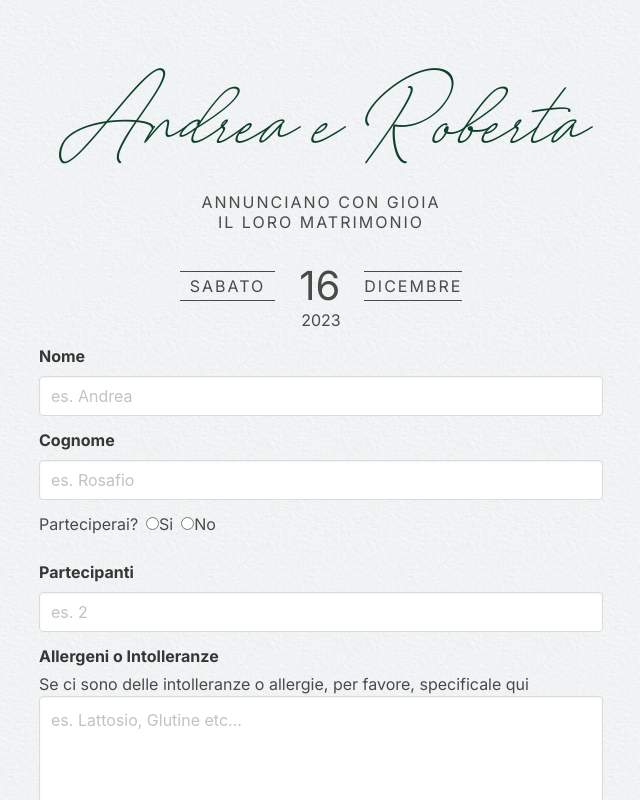
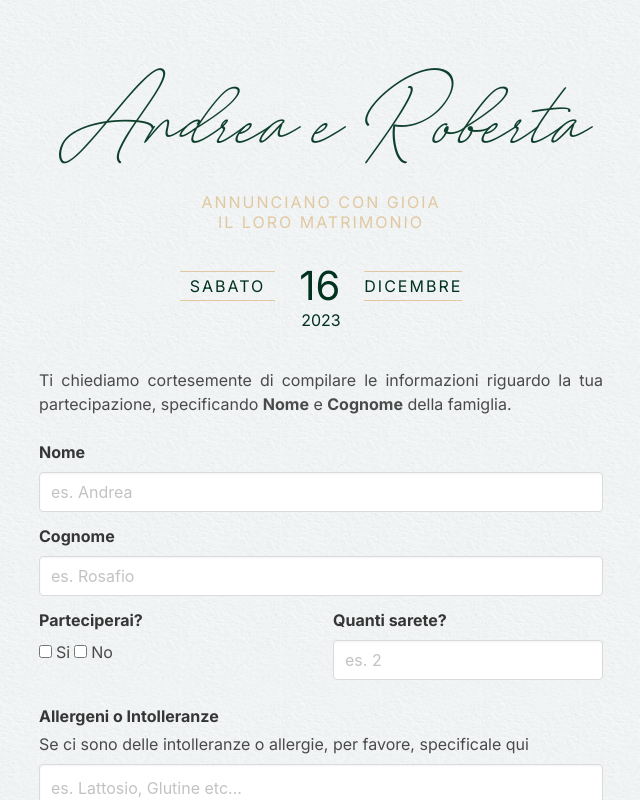
Before and after one commit to FabioCiurlia/wedding, a Next.js app: page / in a window 1280 px wide. Shown: the top 800 px of the page, without its empty margins (319-959 px from the left). Built offline with nearby package versions, Linux system fonts and the light colour scheme.

Commit message:
Form update

```diff
--- a/package.json
+++ b/package.json
@@ -3,7 +3,7 @@
   "version": "0.1.0",
   "private": true,
   "scripts": {
-    "dev": "next dev",
+    "dev": "next dev -p 8080",
     "build": "next build",
     "start": "next start",
     "lint": "next lint"
@@ -21,6 +21,7 @@
     "@types/react-dom": "^18",
     "eslint": "^8",
     "eslint-config-next": "13.5.6",
+    "sass": "^1.69.5",
     "typescript": "^5"
   }
 }
--- a/src/app/components/Celebration.tsx
+++ b/src/app/components/Celebration.tsx
@@ -11,7 +11,7 @@ export default function Celebration() {
         <div className="column is-half">
           <div className="my-5">
             <p
-              className="has-text-centered is-size-6"
+              className="has-text-centered is-size-6 is-gold"
               style={{ lineHeight: "normal", letterSpacing: "2px" }}
             >
               ANNUNCIANO CON GIOIA
@@ -28,13 +28,13 @@ export default function Celebration() {
                 <span className="wrapped-border">&#8194;SABATO&#8194;</span>
               </div>
               <div>
-                <span className="is-size-2 is-size-2-touch">16</span>
+                <span className="is-size-2 is-size-2-touch is-green">16</span>
               </div>
               <div>
                 <span className="wrapped-border">DICEMBRE</span>
               </div>
             </div>
-            <div style={{ marginTop: "-8px" }}>2023</div>
+            <div className="is-green" style={{ marginTop: "-8px" }}>2023</div>
           </div>
         </div>
       </div>
--- a/src/app/components/ConfirmForm.tsx
+++ b/src/app/components/ConfirmForm.tsx
@@ -3,6 +3,10 @@ import React from "react";
 export default function ConfirmForm() {
   return (
     <>
+    <div className="content my-5">
+        <p className="has-text-justified">Ti chiediamo cortesemente di compilare le informazioni riguardo la tua partecipazione, specificando <b>Nome</b> e <b>Cognome</b> della famiglia.
+        </p>
+      </div>
       <form name="confirm-invite" data-netlify="true" method="post">
         <input type="hidden" name="form-name" value="confirm-invite"/>
         <div className="field">
@@ -13,24 +17,34 @@ export default function ConfirmForm() {
             <label className="label">Cognome</label>
             <input className="input" type="text" name="cognome" placeholder="es. Rosafio"/>
         </div>
-        <div className="control">
-            <label className="radio">Parteciperai?</label>
-            <label className="radio">
-                <input type="radio" name="partecipi" value="Si"/>Si
-            </label>
-            <label className="radio">
-                <input type="radio" name="partecipi" value="No"/>No
-            </label>
+
+        <div className="columns">
+          <div className="column is-6">
+          <label className="label">Parteciperai?</label>
+          <label className="checkbox">
+            <input type="checkbox" name="partecipazione" value="Si"/>
+          </label>
+          <span className="mx-1">Si</span>
+
+          <label className="checkbox">
+            <input type="checkbox" name="partecipazione" value="No"/>
+          </label>
+          <span className="mx-1">No</span>
         </div>
-        <br/>
-        <div className="field">
-          <label className="label">Partecipanti</label>
+
+        <div className="column is-6">
+
+          <div className="field">
+          <label className="label">Quanti sarete?</label>
           <input className="input" type="number" name="numero" placeholder="es. 2"/>
         </div>
+          </div>
+
+          </div>
 
         <div className="field">
             <label className="label mb-1">Allergeni o Intolleranze</label>
-            <article className="">
+            <article className="mb-2">
                 <div className="is-bold">
                     Se ci sono delle intolleranze o allergie, per favore, specificale qui
                 </div>
@@ -39,7 +53,7 @@ export default function ConfirmForm() {
         </div>
 
         <p className="has-text-centered">
-          <button className="button" type="submit">Send</button>
+          <button className="button" type="submit">Conferma</button>
         </p>
       </form>
     </>
--- a/src/app/globals.css
+++ b/src/app/globals.css
@@ -2,6 +2,7 @@
     --white: #f6f6f6;
     --green: #013220;
     --light-green: #0f402e;
+    --gold: #e0c9a1;
 }
 @import url(https://db.onlinewebfonts.com/c/5c173ad9697fc1d8a9ef2de3fbefe3d7?family=Jane+Light+W00+Regular);
 
@@ -25,6 +26,14 @@
   font-style: normal;
 }
 
+.is-green {
+  color: var(--green);
+}
+
+.is-gold {
+  color: var(--gold);
+}
+
 .paper-back {
   background: url('../img/handmadepaper.png');
 }
@@ -36,6 +45,9 @@
 .wrapped-border {
     border-top: 1px solid;
     border-bottom: 1px solid;
+    border-color: var(--gold);
+
+    color: var(--green);
     padding-top: 4px;
     padding-bottom: 4px;
 
--- a/src/app/layout.tsx
+++ b/src/app/layout.tsx
@@ -5,8 +5,8 @@ import './globals.css'
 const inter = Inter({ subsets: ['latin'] })
 
 export const metadata: Metadata = {
-  title: 'Create Next App',
-  description: 'Generated by create next app',
+  title: 'Andrea e Roberta - 16 Dicembre Sposi',
+  description: 'Tutte le informazioni sul nostro matrimonio',
 }
 
 export default function RootLayout({
--- a/src/app/page.module.css
+++ /dev/null
@@ -1,229 +0,0 @@
-.main {
-  display: flex;
-  flex-direction: column;
-  justify-content: space-between;
-  align-items: center;
-  padding: 6rem;
-  min-height: 100vh;
-}
-
-.description {
-  display: inherit;
-  justify-content: inherit;
-  align-items: inherit;
-  font-size: 0.85rem;
-  max-width: var(--max-width);
-  width: 100%;
-  z-index: 2;
-  font-family: var(--font-mono);
-}
-
-.description a {
-  display: flex;
-  justify-content: center;
-  align-items: center;
-  gap: 0.5rem;
-}
-
-.description p {
-  position: relative;
-  margin: 0;
-  padding: 1rem;
-  background-color: rgba(var(--callout-rgb), 0.5);
-  border: 1px solid rgba(var(--callout-border-rgb), 0.3);
-  border-radius: var(--border-radius);
-}
-
-.code {
-  font-weight: 700;
-  font-family: var(--font-mono);
-}
-
-.grid {
-  display: grid;
-  grid-template-columns: repeat(4, minmax(25%, auto));
-  max-width: 100%;
-  width: var(--max-width);
-}
-
-.card {
-  padding: 1rem 1.2rem;
-  border-radius: var(--border-radius);
-  background: rgba(var(--card-rgb), 0);
-  border: 1px solid rgba(var(--card-border-rgb), 0);
-  transition: background 200ms, border 200ms;
-}
-
-.card span {
-  display: inline-block;
-  transition: transform 200ms;
-}
-
-.card h2 {
-  font-weight: 600;
-  margin-bottom: 0.7rem;
-}
-
-.card p {
-  margin: 0;
-  opacity: 0.6;
-  font-size: 0.9rem;
-  line-height: 1.5;
-  max-width: 30ch;
-}
-
-.center {
-  display: flex;
-  justify-content: center;
-  align-items: center;
-  position: relative;
-  padding: 4rem 0;
-}
-
-.center::before {
-  background: var(--secondary-glow);
-  border-radius: 50%;
-  width: 480px;
-  height: 360px;
-  margin-left: -400px;
-}
-
-.center::after {
-  background: var(--primary-glow);
-  width: 240px;
-  height: 180px;
-  z-index: -1;
-}
-
-.center::before,
-.center::after {
-  content: '';
-  left: 50%;
-  position: absolute;
-  filter: blur(45px);
-  transform: translateZ(0);
-}
-
-.logo {
-  position: relative;
-}
-/* Enable hover only on non-touch devices */
-@media (hover: hover) and (pointer: fine) {
-  .card:hover {
-    background: rgba(var(--card-rgb), 0.1);
-    border: 1px solid rgba(var(--card-border-rgb), 0.15);
-  }
-
-  .card:hover span {
-    transform: translateX(4px);
-  }
-}
-
-@media (prefers-reduced-motion) {
-  .card:hover span {
-    transform: none;
-  }
-}
-
-/* Mobile */
-@media (max-width: 700px) {
-  .content {
-    padding: 4rem;
-  }
-
-  .grid {
-    grid-template-columns: 1fr;
-    margin-bottom: 120px;
-    max-width: 320px;
-    text-align: center;
-  }
-
-  .card {
-    padding: 1rem 2.5rem;
-  }
-
-  .card h2 {
-    margin-bottom: 0.5rem;
-  }
-
-  .center {
-    padding: 8rem 0 6rem;
-  }
-
-  .center::before {
-    transform: none;
-    height: 300px;
-  }
-
-  .description {
-    font-size: 0.8rem;
-  }
-
-  .description a {
-    padding: 1rem;
-  }
-
-  .description p,
-  .description div {
-    display: flex;
-    justify-content: center;
-    position: fixed;
-    width: 100%;
-  }
-
-  .description p {
-    align-items: center;
-    inset: 0 0 auto;
-    padding: 2rem 1rem 1.4rem;
-    border-radius: 0;
-    border: none;
-    border-bottom: 1px solid rgba(var(--callout-border-rgb), 0.25);
-    background: linear-gradient(
-      to bottom,
-      rgba(var(--background-start-rgb), 1),
-      rgba(var(--callout-rgb), 0.5)
-    );
-    background-clip: padding-box;
-    backdrop-filter: blur(24px);
-  }
-
-  .description div {
-    align-items: flex-end;
-    pointer-events: none;
-    inset: auto 0 0;
-    padding: 2rem;
-    height: 200px;
-    background: linear-gradient(
-      to bottom,
-      transparent 0%,
-      rgb(var(--background-end-rgb)) 40%
-    );
-    z-index: 1;
-  }
-}
-
-/* Tablet and Smaller Desktop */
-@media (min-width: 701px) and (max-width: 1120px) {
-  .grid {
-    grid-template-columns: repeat(2, 50%);
-  }
-}
-
-@media (prefers-color-scheme: dark) {
-  .vercelLogo {
-    filter: invert(1);
-  }
-
-  .logo {
-    filter: invert(1) drop-shadow(0 0 0.3rem #ffffff70);
-  }
-}
-
-@keyframes rotate {
-  from {
-    transform: rotate(360deg);
-  }
-  to {
-    transform: rotate(0deg);
-  }
-}
--- a/src/app/page.tsx
+++ b/src/app/page.tsx
@@ -1,5 +1,4 @@
 import Image from "next/image";
-import styles from "./page.module.css";
 import "../../node_modules/bulma/css/bulma.css";
 
 import Celebration from "./components/Celebration";
```
